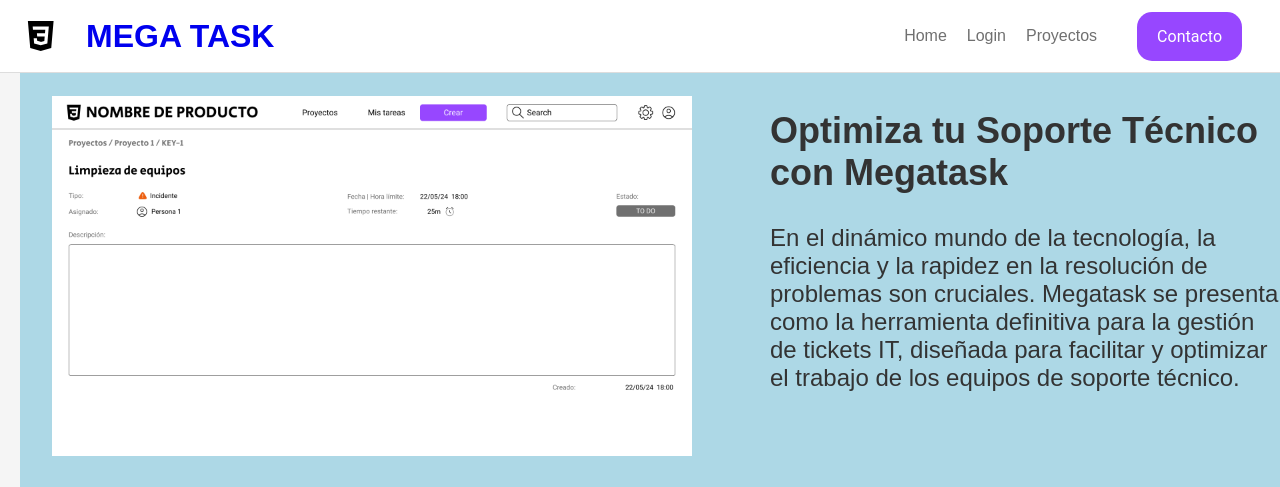
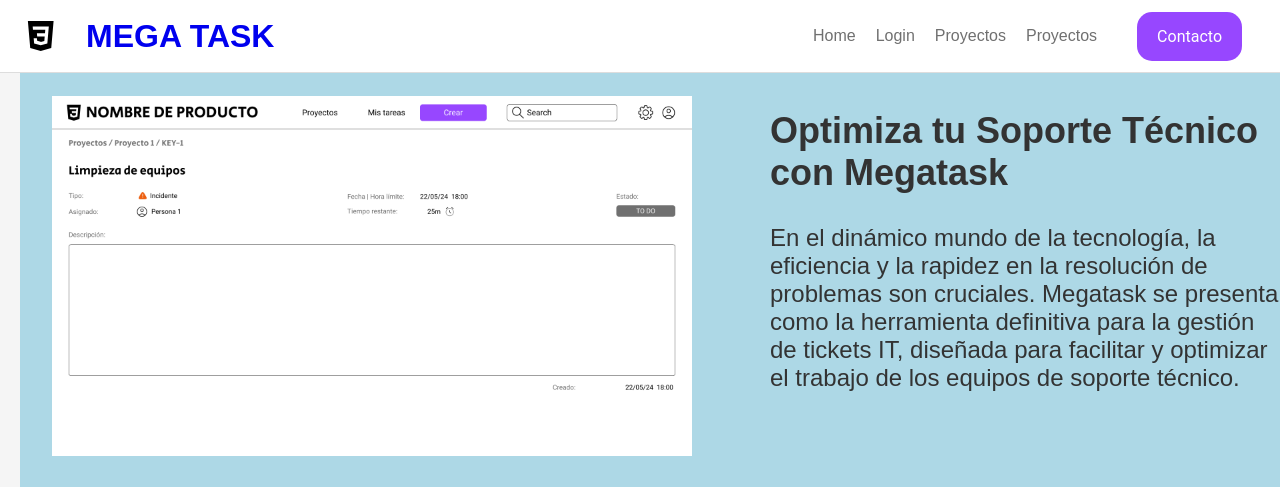
Before and after one commit to jorgempereyra/Proyecto_Cac_G11, a Flask app: page / in a window 1280 px wide; the page is wider, and only the part inside the window is pictured. Shown: the top 487 px of that part. Run offline with Flask 3, Linux system fonts and the light colour scheme; data comes from the database, SQL or seed files in the repository; parts of the project's set-up code (start-up, migrations or seed data) failed here and were passed over; some libraries are stand-ins or nearby versions.

Commit message:
revision detalles en app.py

```diff
--- a/templates/index.html
+++ b/templates/index.html
@@ -25,6 +25,11 @@
             <ul>
                 <li><a href="{{ url_for('index') }}"> Home</a></li>
                 <li><a href="{{ url_for('login') }}"> Login</a></li>
+                {% if personas %}
+                    <li><a href="{{ url_for('select_persona') }}"> Proyectos </a></li>
+                {% else %}
+                    <li><a href="{{ url_for('select_persona') }}"> Proyectos </a></li>
+                {% endif %}
                 <li><a href="{{ url_for('proyectos') }}"> Proyectos </a></li>
             </ul>
 
```
